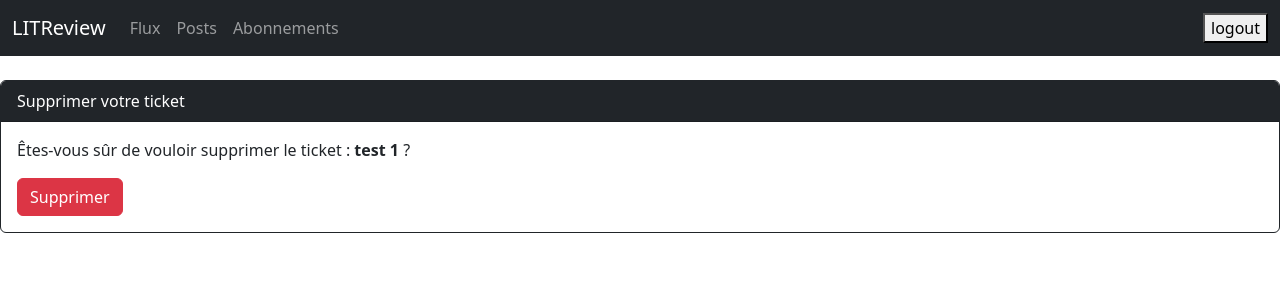
After one commit to Laureopen/Projet9, a Django app: page /reviews/ticket/1/delete/ in a window 1280 px wide. The commit adds this page. Shown: the top 300 px of the page. Run offline with Django 5.2, Linux system fonts and the light colour scheme; a user stored in the database is signed in; data comes from the database, SQL or seed files in the repository.

Commit message:
Mise à jour de Django

```diff
--- a/reviews/urls.py
+++ b/reviews/urls.py
@@ -7,6 +7,7 @@ urlpatterns = [
     path('ticket/<int:ticket_id>/create-review/', views.create_review_for_ticket, name='create-review-for-ticket'),
     path('ticket/<int:ticket_id>/ask_review/', views.ask_review, name='ask_review'),
     path('ticket/<int:ticket_id>/edit/', views.edit_ticket, name='edit_ticket'),
+    path('ticket/<int:ticket_id>/delete/', views.delete_ticket, name='delete_ticket'),
     path('review/<int:review_id>/edit/', views.edit_review, name='edit_review'),
     path('flux/', views.flux, name='flux'),
     path('posts/', views.my_ticket_list, name='posts'),
--- a/reviews/views.py
+++ b/reviews/views.py
@@ -178,3 +178,15 @@ def subscriptions(request):
         'abonnes': abonnés,
         'message': message,
     })
+
+@login_required
+def delete_ticket(request, ticket_id):
+    ticket = get_object_or_404(Ticket, id=ticket_id, user=request.user)
+
+    if request.method == 'POST':
+        ticket.delete()
+        return redirect('ticket-list')  # ou 'posts', selon le contexte
+
+    return render(request, 'reviews/delete_review.html', {
+        'ticket': ticket
+    })
--- /dev/null
+++ b/templates/reviews/delete_review.html
@@ -0,0 +1,43 @@
+<!DOCTYPE html>
+<html lang="fr">
+<head>
+    <meta charset="UTF-8">
+    <title>{% block title %}LITReview{% endblock %}</title>
+    <link href="https://cdn.jsdelivr.net/npm/bootstrap@5.3.3/dist/css/bootstrap.min.css" rel="stylesheet">
+</head>
+<body>
+
+<nav class="navbar navbar-expand-lg navbar-dark bg-dark mb-4">
+    <div class="container-fluid">
+        <a class="navbar-brand" href="{% url 'login' %}">LITReview</a>
+        <div class="collapse navbar-collapse">
+            <ul class="navbar-nav me-auto">
+                <li class="nav-item"><a class="nav-link" href="{% url 'flux' %}">Flux</a></li>
+                <li class="nav-item"><a class="nav-link" href="{% url 'posts' %}">Posts</a></li>
+                <li class="nav-item"><a class="nav-link" href="{% url 'abonnements' %}">Abonnements</a></li>
+            </ul>
+            <form method="post" action="{% url 'logout' %}">
+                {% csrf_token %}
+                <button type="submit">logout</button>
+            </form>
+        </div>
+    </div>
+</nav>
+
+<div class="form-container">
+
+    <!-- Formulaire avec bordure noire Bootstrap -->
+    <div class="card border-dark mb-4">
+        <div class="card-header bg-dark text-white">Supprimer votre ticket</div>
+        <div class="card-body">
+            <form method="post" enctype="multipart/form-data">
+                {% csrf_token %}
+                <p>Êtes-vous sûr de vouloir supprimer le ticket : <strong>{{ ticket.title }}</strong> ?</p>
+                <button type="submit" class="btn btn-danger">Supprimer</button>
+
+            </form>
+        </div>
+    </div>
+</div>
+</body>
+</html>
--- a/templates/reviews/single_review.html
+++ b/templates/reviews/single_review.html
@@ -4,4 +4,4 @@
         {{ review.time_created }}
     </div>
 </div>
-<p><strong>{{ review.body }}</strong> </p>
+<p><strong>{{ review.body }}</strong></p>
--- a/templates/reviews/ticket_list_flux.html
+++ b/templates/reviews/ticket_list_flux.html
@@ -83,6 +83,9 @@
                     {% if request.user == ticket.user and request.resolver_match.view_name == 'posts'%}
                         <a href="{% url 'edit_ticket' ticket.id %}" class="btn btn-primary">Modifier</a>
                     {% endif %}
+                    {% if request.user == ticket.user and request.resolver_match.view_name == 'posts'%}
+                        <a href="{% url 'delete_ticket' ticket.id %}" class="btn btn-primary">Supprimer</a>
+                    {% endif %}
                 </div>
             {% endif %}
         </div>
```
